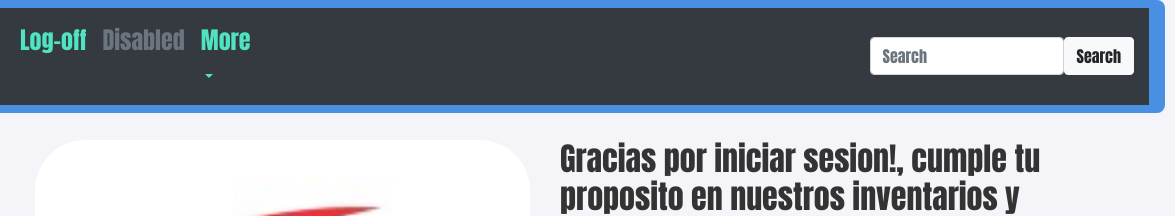
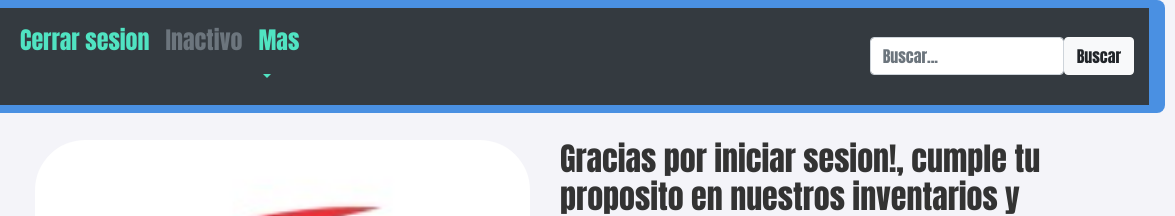
Before and after one commit to sebbyross/mct-proyecto-sena, a plain HTML site: page logged.html in a window 1280 px wide. Shown: the top 216 px of the page, 105-1280 px from the left. Drawn offline with nearby package versions, Linux system fonts and the light colour scheme.

Commit message:
Update logged.html

```diff
--- a/logged.html
+++ b/logged.html
@@ -14,19 +14,19 @@
             <div class="container-fluid bg-dark text-white">
                 <ul class="navbar-nav">
                     <li class="navbar-brand"><img src="assets/shwemp.jpeg" width="50" height="50" style="border-radius: 100px;"></li>
-                    <li class="nav-item"><a class="nav-link" href="index.html"><h4>Log-off</h4></a></li>
-                    <li class="nav-item"><a class="nav-link disabled" href="#"><h4>Disabled</h4></a></li>
+                    <li class="nav-item"><a class="nav-link" href="index.html"><h4>Cerrar sesion</h4></a></li>
+                    <li class="nav-item"><a class="nav-link disabled" href="#"><h4>Inactivo</h4></a></li>
                     <li class="nav-item dropdown">
-                        <a class="nav-link dropdown-toggle" href="#" role="hover" data-bs-toggle="dropdown"><h4>More</h4></a>
+                        <a class="nav-link dropdown-toggle" href="#" role="hover" data-bs-toggle="dropdown"><h4>Mas</h4></a>
                     <ul class="dropdown-menu">
-                            <li><a class="dropdown-item" href="#">Contact us</a></li>
-                            <li><a class="dropdown-item" href="#">Know more</a></li>
+                            <li><a class="dropdown-item" href="#">Contactanos</a></li>
+                            <li><a class="dropdown-item" href="#">Descubre mas</a></li>
                         </ul>
                     </li>
                 </ul>
                 <form class="d-flex">
-                    <input class="form-control me-2" type="text" placeholder="Search">
-                    <button class="btn btn-light" type="button">Search</button>
+                    <input class="form-control me-2" type="text" placeholder="Buscar...">
+                    <button class="btn btn-light" type="button">Buscar</button>
                 </form>
             </div>
         </div>
```
